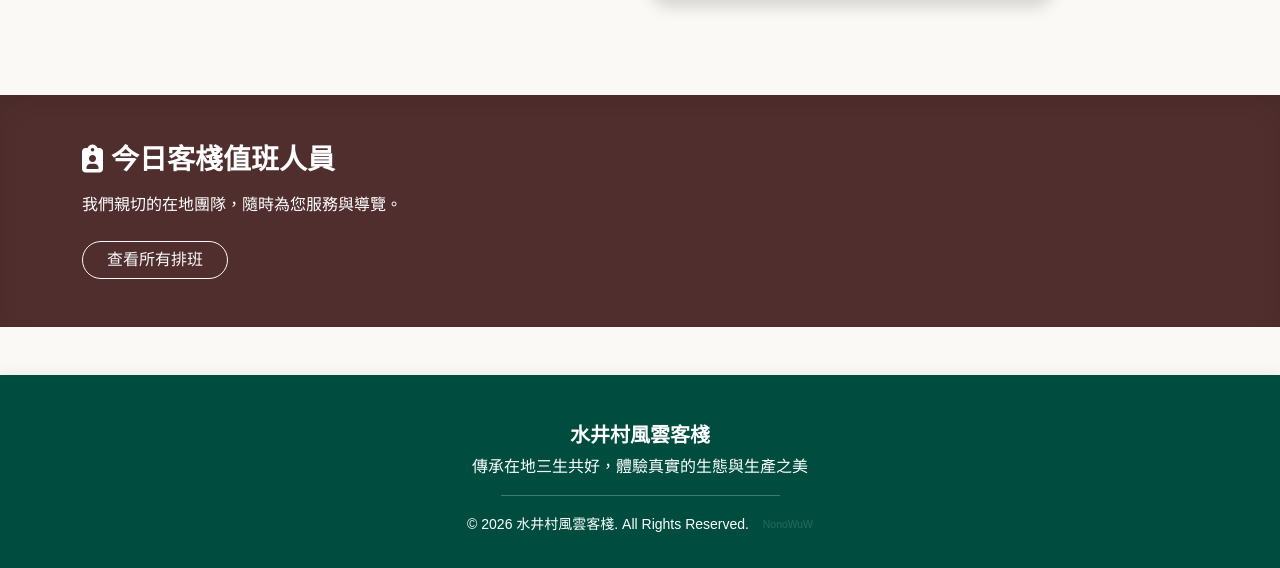
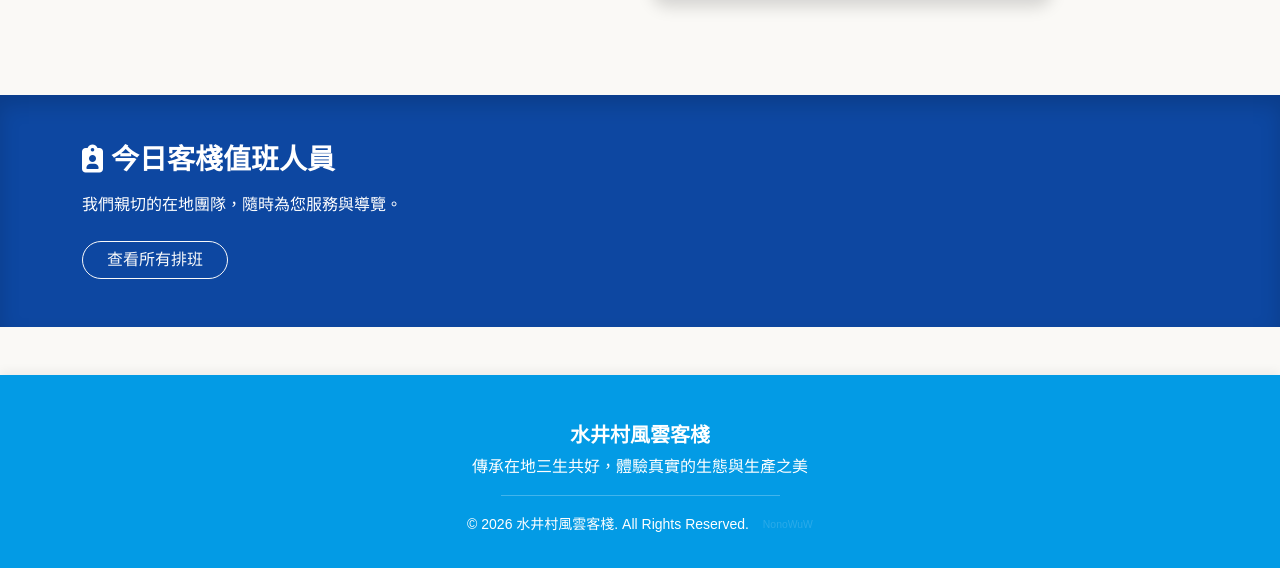
Before and after one commit to Nono0325/Shuijing-Fengyun-Inn, a Django app: page / in a window 1280 px wide. Shown: the part 1835-2403 px from the top of the page. Run offline with Django 5.2, Linux system fonts and the light colour scheme; data that the repository does not hold is empty.

Commit message:
UI update: Changed primary color theme to Light Blue (#039BE5) and separated Duty Staff section with Deep Navy (#0D47A1)

```diff
--- a/templates/base.html
+++ b/templates/base.html
@@ -20,8 +20,8 @@
     <link rel="stylesheet" href="https://cdnjs.cloudflare.com/ajax/libs/font-awesome/6.4.2/css/all.min.css">
     <style>
         :root {
-            --primary-color: #004D40; /* Modern Deep Teal */
-            --secondary-color: #00796B;
+            --primary-color: #039BE5; /* Sophisticated Light Blue */
+            --secondary-color: #4FC3F7;
         }
         body {
             font-family: 'Noto Sans TC', sans-serif;
--- a/templates/inn_app/home.html
+++ b/templates/inn_app/home.html
@@ -224,7 +224,7 @@
 </div>
 
 <!-- On Duty Staff Section (Kept from original) -->
-<div class="container-fluid py-5" style="background-color: #512E2E; box-shadow: inset 0 10px 20px rgba(0,0,0,0.1);">
+<div class="container-fluid py-5" style="background-color: #0D47A1; box-shadow: inset 0 10px 20px rgba(0,0,0,0.15);">
     <div class="container text-center text-lg-start">
         <div class="row align-items-center">
             <div class="col-lg-5 text-white">
```
